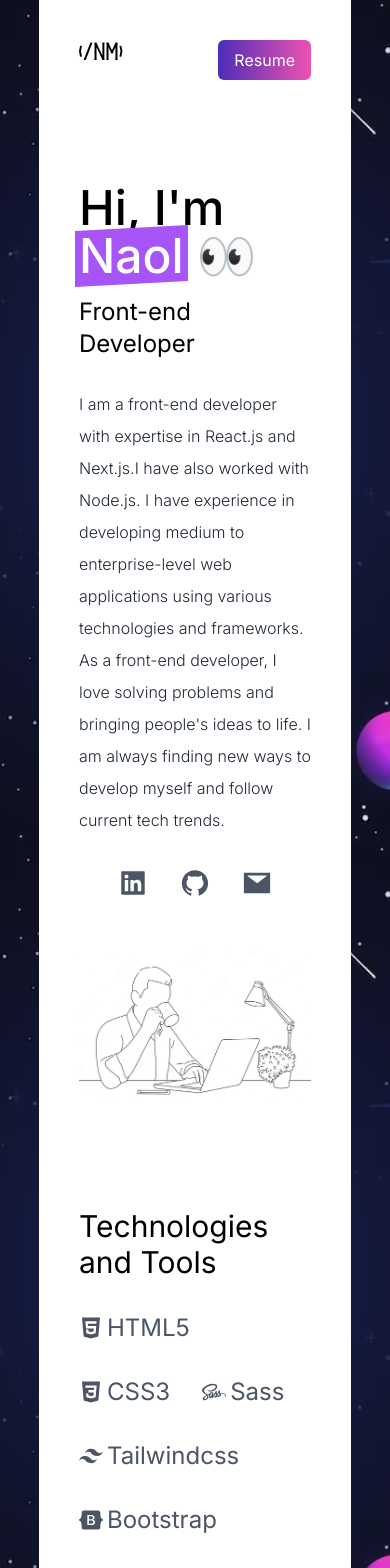
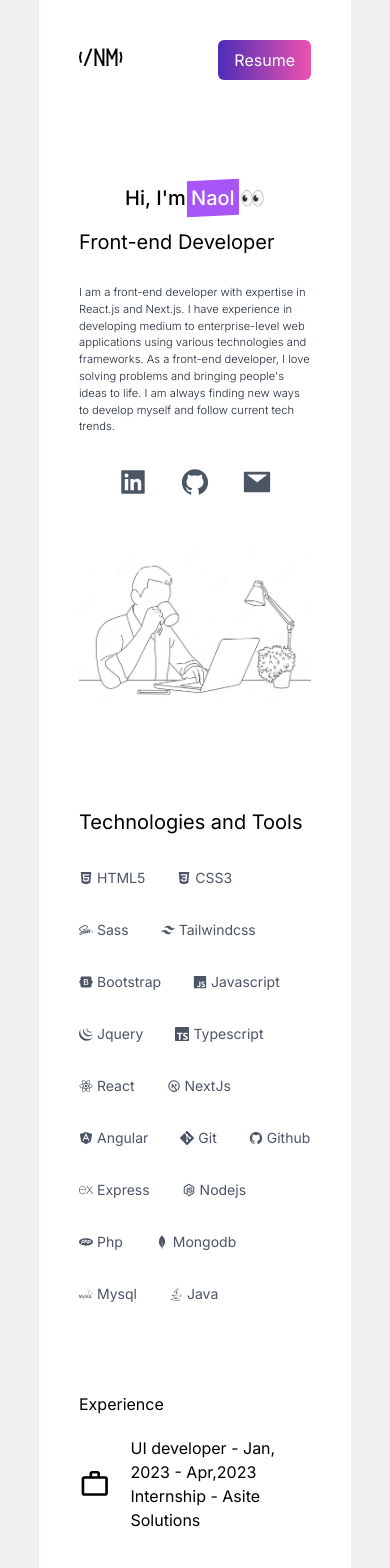
Before and after one commit to naolmelesse/portfolio, a Next.js app: page / in a window 390 px wide. Shown: the top 1568 px of the page. Built offline with nearby package versions, Linux system fonts and the light colour scheme.

Commit message:
UI improvements

```diff
--- a/app/components/Contact.tsx
+++ b/app/components/Contact.tsx
@@ -25,7 +25,7 @@
     <div className="flex flex-col lg:flex-row items-center justify-center w-full bg-cover text-gray-100 mx-[auto]"    style={{
         backgroundImage: `url('/space-2.jpg')`
         }}>
-            <h2 className="text-[4rem] text-center font-semibold mb-4">Make Contact</h2>
+            <h2 className="md:text-[4rem] text-center font-semibold mb-4">Make Contact</h2>
         <div className="lg:w-1/2 p-6">
             <form>
                 <div className="mb-4">
--- a/app/components/Experience.tsx
+++ b/app/components/Experience.tsx
@@ -4,7 +4,7 @@
 export default function Experience(){
     return(
         <div className="my-10">
-                <h3 className="text-3xl my-5">Experience</h3>
+                <h3 className="md:text-3xl my-5">Experience</h3>
                 <div className="flex items-center gap-5">
                     <MdWorkOutline className="text-5xl"/>
                     <div>
--- a/app/components/Intro.tsx
+++ b/app/components/Intro.tsx
@@ -8,16 +8,15 @@
 
 export default function Intro(){
     return(
-        <div className='flex flex-col  lg:flex-row text py-14'>
-            <div className="lg:w-[50%]">
-                <h2 className=' text-5xl py-2 font-medium md:text-6xl'>Hi, I&apos;m    <span className="before:block before:absolute before:-inset-1 before:-skew-y-3 before:bg-purple-500 relative inline-block">
+        <div className='flex flex-col items-center  lg:flex-row text py-14'>
+            <div className="w-full lg:w-[50%]">
+                <h2 className='text-center md:text-left text-xl py-2 font-medium md:text-6xl'>Hi, I&apos;m    <span className="before:block before:absolute before:-inset-1 before:-skew-y-3 before:bg-purple-500 relative inline-block">
                         <span className="relative text-white">Naol</span>
                     </span> 👀
                 </h2>
-                <h3 className=' text-2xl py-2  md:text-3xl'>Front-end Developer</h3>
-                <p className='text-md font-light py-5 leading-8 text-gray-800'>
-                    I am a front-end developer with expertise in React.js and Next.js.I have also
-                    worked with Node.js. I have experience in developing medium to enterprise-level
+                <h3 className=' text-xl py-2  md:text-3xl'>Front-end Developer</h3>
+                <p className='text-[0.7rem] md:text-[1rem] font-light py-5 md:leading-8 text-gray-800'>
+                    I am a front-end developer with expertise in React.js and Next.js. I have experience in developing medium to enterprise-level
                     web applications using various technologies and frameworks. As a front-end developer,
                     I love solving problems and bringing people&apos;s ideas to life. I am always finding new ways
                     to develop myself and follow current tech trends.
--- a/app/components/Nav.tsx
+++ b/app/components/Nav.tsx
@@ -6,7 +6,7 @@
 
 export default function Nav(){
     return(
-        <nav className=' py-10 flex justify-between w-4/5 mx-[auto] bg-white px-10 md:px-20 lg:px-30'>
+        <nav className=' py-10 flex items-center justify-between w-4/5 mx-[auto] bg-white px-10 md:px-20 lg:px-30'>
 
         <h1 className='font-burtons text-xl' >{"</NM>"}</h1>
         <div className='invisible lg:visible flex items-center p-2  bg-[#F5F5F5] z-10 fixed left-1/3 rounded-full' >
--- a/app/components/Projects.tsx
+++ b/app/components/Projects.tsx
@@ -14,13 +14,11 @@
         </div>
 
         <div className="flex flex-col items-center justify-center flex-wrap gap-10 py-10">
-          <div className="p-2 flex flex-col lg:flex-row gap-5 items-center w-full text-[#000]">
+          <div className="p-2 md:my-10 flex flex-col lg:flex-row gap-5 items-center w-full text-[#000]">
               <div className="p-2 flex flex-col gap-2">
                   <h3 className=" text-lg">📌 GoBus - A bus booking web-app</h3>
-                  <p>⛏️ Tech Stack: MERN</p>
-                  <p className="font-light">📝 A web app where people can host their car for a few days or get a car from host nearby. The idea is to create
-                    a platform where people can get a car nearby easily and with affordable prices from others. Or people can make money of their
-                    extra car laying around or start a small car hosting business.
+                  <p>⛏️ Tech Stack: NextJs, Tailwind, Strapi</p>
+                  <p className="font-light">📝 A bus ticket booking web app for easy ticket booking and much more.
                   </p>
                 </div>
               <Image
@@ -31,7 +29,7 @@
                 src={gobus}
                 />
           </div>
-          <div className="p-2 flex flex-col lg:flex-row gap-5 items-center w-full text-[#000]">
+          <div className="p-2 md:my-10 flex flex-col lg:flex-row gap-5 items-center w-full text-[#000]">
               <Image
                 alt={"car sharing Web landing page"}
                 className="border border-gray-300"
@@ -44,7 +42,7 @@
                   <p>⛏️ Tech Stack: MERN</p>
                   <p className="font-light">📝 A web app where people can host their car for a few days or get a car from host nearby. The idea is to create
                     a platform where people can get a car nearby easily and with affordable prices from others. Or people can make money of their
-                    extra car laying around or start a small car hosting business.
+                    extra car that's laying around or start a small car hosting business.
                   </p>
                 </div>
           </div>
--- a/app/components/Skills.tsx
+++ b/app/components/Skills.tsx
@@ -26,27 +26,27 @@
 export default function Skills() {
     return (
         <div className="py-8">
-            <p className="text-3xl py-4">Technologies and Tools</p>
+            <p className="text-xl md:text-3xl py-4">Technologies and Tools</p>
             <div className="flex gap-8 py-4 flex-wrap">
-                <div className="text-gray-600 flex items-center text-2xl gap-1" ><IoLogoHtml5 /> <p>HTML5</p></div>
-                <div className="text-gray-600 flex items-center text-2xl gap-1" ><IoLogoCss3 /> <p>CSS3</p></div>
-                <div className="text-gray-600 flex items-center text-2xl gap-1" ><IoLogoSass /> <p>Sass</p></div>
-                <div className="text-gray-600 flex items-center text-2xl gap-1" ><SiTailwindcss /> <p>Tailwindcss</p></div>
-                <div className="text-gray-600 flex items-center text-2xl gap-1" ><SiBootstrap /> <p>Bootstrap</p></div>
-                <div className="text-gray-600 flex items-center text-2xl gap-1" ><IoLogoJavascript /> <p>Javascript</p></div>
-                <div className="text-gray-600 flex items-center text-2xl gap-1" ><SiJquery /> <p>Jquery       </p></div>
-                <div className="text-gray-600 flex items-center text-2xl gap-1" ><SiTypescript /> <p>Typescript       </p></div>
-                <div className="text-gray-600 flex items-center text-2xl gap-1" ><IoLogoReact /> <p>React</p></div>
-                <div className="text-gray-600 flex items-center text-2xl gap-1" ><TbBrandNextjs /> <p>NextJs</p></div>
-                <div className="text-gray-600 flex items-center text-2xl gap-1" ><IoLogoAngular /> <p>Angular</p></div>
-                <div className="text-gray-600 flex items-center text-2xl gap-1" ><SiGit /> <p>Git</p></div>
-                <div className="text-gray-600 flex items-center text-2xl gap-1" ><IoLogoGithub /> <p>Github</p></div>
-                <div className="text-gray-600 flex items-center text-2xl gap-1" ><SiExpress /> <p>Express       </p></div>
-                <div className="text-gray-600 flex items-center text-2xl gap-1" ><IoLogoNodejs /> <p>Nodejs</p></div>
-                <div className="text-gray-600 flex items-center text-2xl gap-1" ><SiPhp /> <p>Php</p></div>
-                <div className="text-gray-600 flex items-center text-2xl gap-1" ><SiMongodb /> <p>Mongodb</p></div>
-                <div className="text-gray-600 flex items-center text-2xl gap-1" ><SiMysql /> <p>Mysql</p></div>
-                <div className="text-gray-600 flex items-center text-2xl gap-1" ><FaJava /> <p>Java</p></div>
+                <div className="text-gray-600 flex items-center text-sm md:text-2xl gap-1" ><IoLogoHtml5 /> <p>HTML5</p></div>
+                <div className="text-gray-600 flex items-center text-sm md:text-2xl gap-1" ><IoLogoCss3 /> <p>CSS3</p></div>
+                <div className="text-gray-600 flex items-center text-sm md:text-2xl gap-1" ><IoLogoSass /> <p>Sass</p></div>
+                <div className="text-gray-600 flex items-center text-sm md:text-2xl gap-1" ><SiTailwindcss /> <p>Tailwindcss</p></div>
+                <div className="text-gray-600 flex items-center text-sm md:text-2xl gap-1" ><SiBootstrap /> <p>Bootstrap</p></div>
+                <div className="text-gray-600 flex items-center text-sm md:text-2xl gap-1" ><IoLogoJavascript /> <p>Javascript</p></div>
+                <div className="text-gray-600 flex items-center text-sm md:text-2xl gap-1" ><SiJquery /> <p>Jquery       </p></div>
+                <div className="text-gray-600 flex items-center text-sm md:text-2xl gap-1" ><SiTypescript /> <p>Typescript       </p></div>
+                <div className="text-gray-600 flex items-center text-sm md:text-2xl gap-1" ><IoLogoReact /> <p>React</p></div>
+                <div className="text-gray-600 flex items-center text-sm md:text-2xl gap-1" ><TbBrandNextjs /> <p>NextJs</p></div>
+                <div className="text-gray-600 flex items-center text-sm md:text-2xl gap-1" ><IoLogoAngular /> <p>Angular</p></div>
+                <div className="text-gray-600 flex items-center text-sm md:text-2xl gap-1" ><SiGit /> <p>Git</p></div>
+                <div className="text-gray-600 flex items-center text-sm md:text-2xl gap-1" ><IoLogoGithub /> <p>Github</p></div>
+                <div className="text-gray-600 flex items-center text-sm md:text-2xl gap-1" ><SiExpress /> <p>Express       </p></div>
+                <div className="text-gray-600 flex items-center text-sm md:text-2xl gap-1" ><IoLogoNodejs /> <p>Nodejs</p></div>
+                <div className="text-gray-600 flex items-center text-sm md:text-2xl gap-1" ><SiPhp /> <p>Php</p></div>
+                <div className="text-gray-600 flex items-center text-sm md:text-2xl gap-1" ><SiMongodb /> <p>Mongodb</p></div>
+                <div className="text-gray-600 flex items-center text-sm md:text-2xl gap-1" ><SiMysql /> <p>Mysql</p></div>
+                <div className="text-gray-600 flex items-center text-sm md:text-2xl gap-1" ><FaJava /> <p>Java</p></div>
 
 
 
--- a/app/components/footer.tsx
+++ b/app/components/footer.tsx
@@ -14,7 +14,7 @@
                     <a className="hover:text-gray-800 transition duration-400" target="_blank" href="https://www.github.com/naolmelesse"><AiFillGithub /></a>
                     <a className="hover:text-gray-800 transition duration-400" target="_blank" href="mailto:naolmelesse91@gmail.com"><AiFillMail /></a>
                 </div>
-                <p className="font-light text-[0.9rem]" >&copy;Naol Melesse 2023.🧶 Crafted with love  by Naol.</p>
+                <p className="font-light text-[0.9rem]" >&copy;Naol Melesse 2023.🧶 Crafted with 🖤  by Naol.</p>
             </div>
         </footer>
     )
--- a/app/globals.css
+++ b/app/globals.css
@@ -8,8 +8,8 @@
 }
 
 body{
-  background-color: #CCC8AA;
-  background-image: url('../public/galaxy.avif');
+  background-color: #F1EFEF;
+  /* background-image: url('../public/galaxy.avif');
   background-attachment: fixed;
-  background-size: cover;
+  background-size: cover; */
 }
--- a/app/layout.tsx
+++ b/app/layout.tsx
@@ -6,8 +6,8 @@
 const inter = Inter({ subsets: ['latin'] })
 
 export const metadata = {
-  title: 'Naol Melesse Portfolio',
-  description: 'Made with 🖤 by Naol',
+  title: 'Naol Melesse',
+  description: 'Crafted with 🖤 by Naol',
 }
 
 export default function RootLayout({
```
